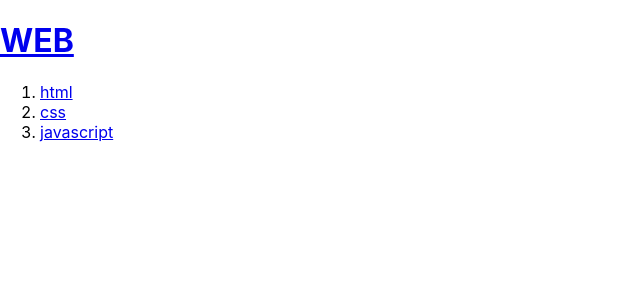
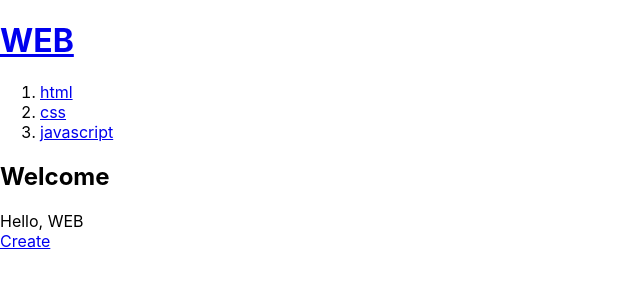
Before and after one commit to songhee23/my-app, a React (Create React App) app: page / in a window 1280 px wide. Shown: the top 300 px of the page, without its empty margins (0-640 px from the left). Built offline with nearby package versions, Linux system fonts and the light colour scheme.

Commit message:
생성 기능 구현 (참조:https://opentutorials.org/course/4900/31269)

```diff
--- a/src/App.js
+++ b/src/App.js
@@ -34,14 +34,35 @@
     </ol>
   </nav>
 }
+function Create(props){
+  return <article>
+    <h2>Create</h2>
+    <form onSubmit={event=>{
+      event.preventDefault();
+      const title = event.target.title.value;
+      const body = event.target.body.value;
+      props.onCreate(title, body);
+    }}>
+      <p><input type="text" name="title" placeholder="title"/></p>
+      <p><textarea name="body" placeholder="body"></textarea></p>
+      <p><input type="submit" value="Create"></input></p>
+    </form>
+  </article>
+}
 function App() {
-  const [mode, setMode] = useState('WElCOME');
+  const [mode, setMode] = useState('WELCOME');
   const [id, setId] = useState(null);
-  const topics = [
+  const [nextId, setNextId] = useState(4);
+  const [topics, setTopics] = useState([
     {id:1, title:'html', body:'html is ...'},
     {id:2, title:'css', body:'css is ...'},
     {id:3, title:'javascript', body:'javascript is ...'}
-  ]
+  ]);
+  /*const topics = [
+    {id:1, title:'html', body:'html is ...'},
+    {id:2, title:'css', body:'css is ...'},
+    {id:3, title:'javascript', body:'javascript is ...'}
+  ]*/
   let content = null;
   if(mode === 'WELCOME') {
     content = <Article title="Welcome" body="Hello, WEB"></Article>
@@ -55,6 +76,16 @@
       }
     }
     content = <Article title={title} body={body}></Article>
+  } else if(mode === 'CREATE'){
+    content = <Create onCreate={(_title, _body)=>{
+      const newTopic = {id:nextId, title:_title, body:_body}
+      const newTopics = [...topics]
+      newTopics.push(newTopic);
+      setTopics(newTopics);
+      setMode('READ');
+      setId(nextId);
+      setNextId(nextId+1);
+    }}></Create>
   }
 return (
   <div>
@@ -66,6 +97,10 @@
       setId(_id)
     }}></Nav>
     {content}
+    <a href="/create" onClick={event=>{
+      event.preventDefault();
+      setMode('CREATE');
+    }}>Create</a>
   </div>
 );
 }
```
